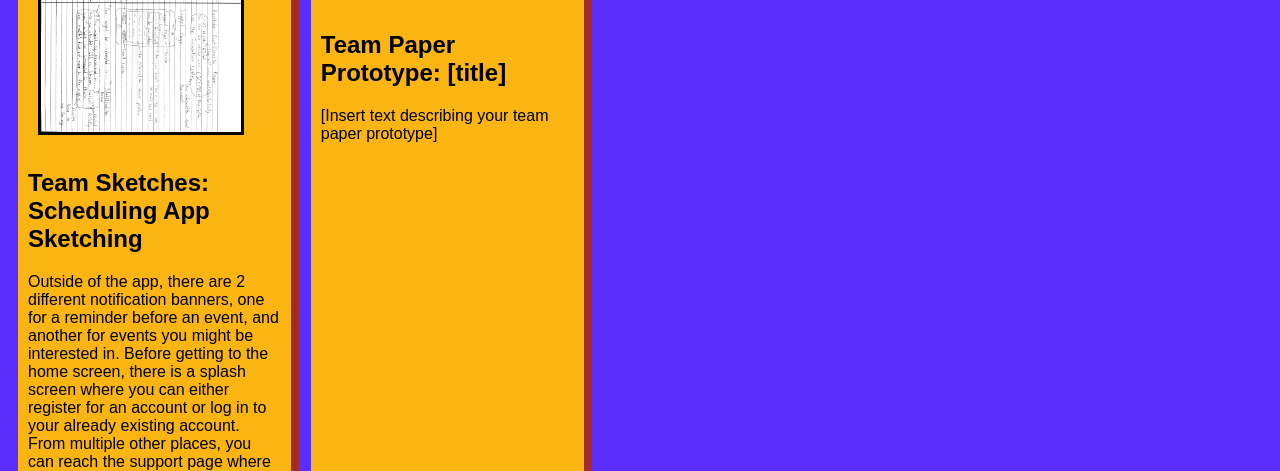
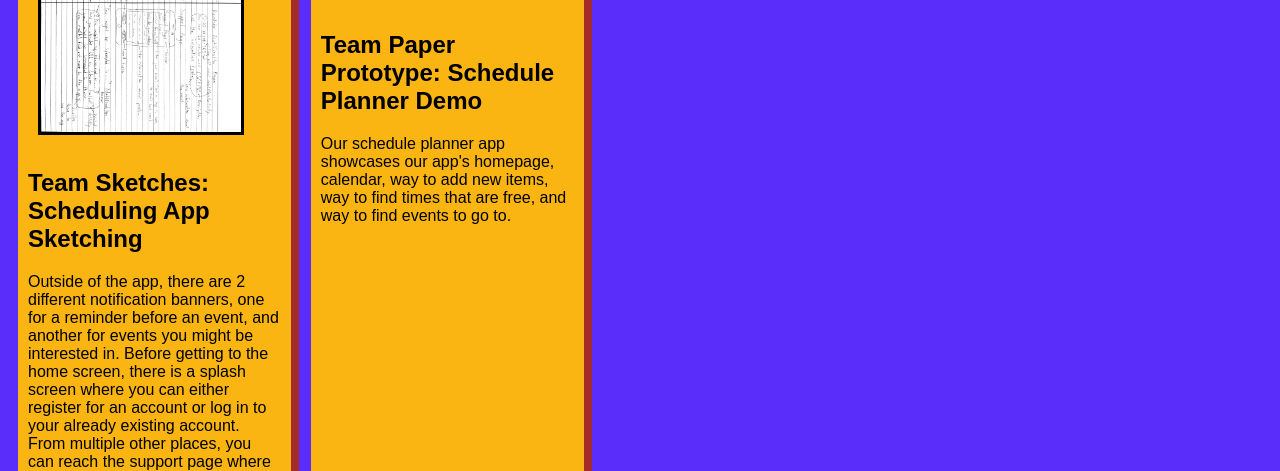
Before and after one commit to NicolasRossetti/NicolasRossetti.github.io, a plain HTML site: page index.html in a window 1280 px wide. Shown: the part 629-1100 px from the top of the page. Drawn offline with Linux system fonts and the light colour scheme.

Commit message:
Update index.html

```diff
--- a/index.html
+++ b/index.html
@@ -69,11 +69,11 @@
 
     <!-- Paper prototype assignment -->
    <section class="assign">
-     <img src="images/team-prototype.png" />
+     <img src="images/IMG_3337.jpg" />
      <section class="assign-det">
-       <a href="https://youtu.be/dQw4w9WgXcQ"><h2>Team Paper Prototype: [title]</h2></a>
+       <a href="https://youtu.be/dQw4w9WgXcQ"><h2>Team Paper Prototype: Schedule Planner Demo</h2></a>
        <p>
-         [Insert text describing your team paper prototype]
+         Our schedule planner app showcases our app's homepage, calendar, way to add new items, way to find times that are free, and way to find events to go to.
        </p>
      </section>
    </section>
```
